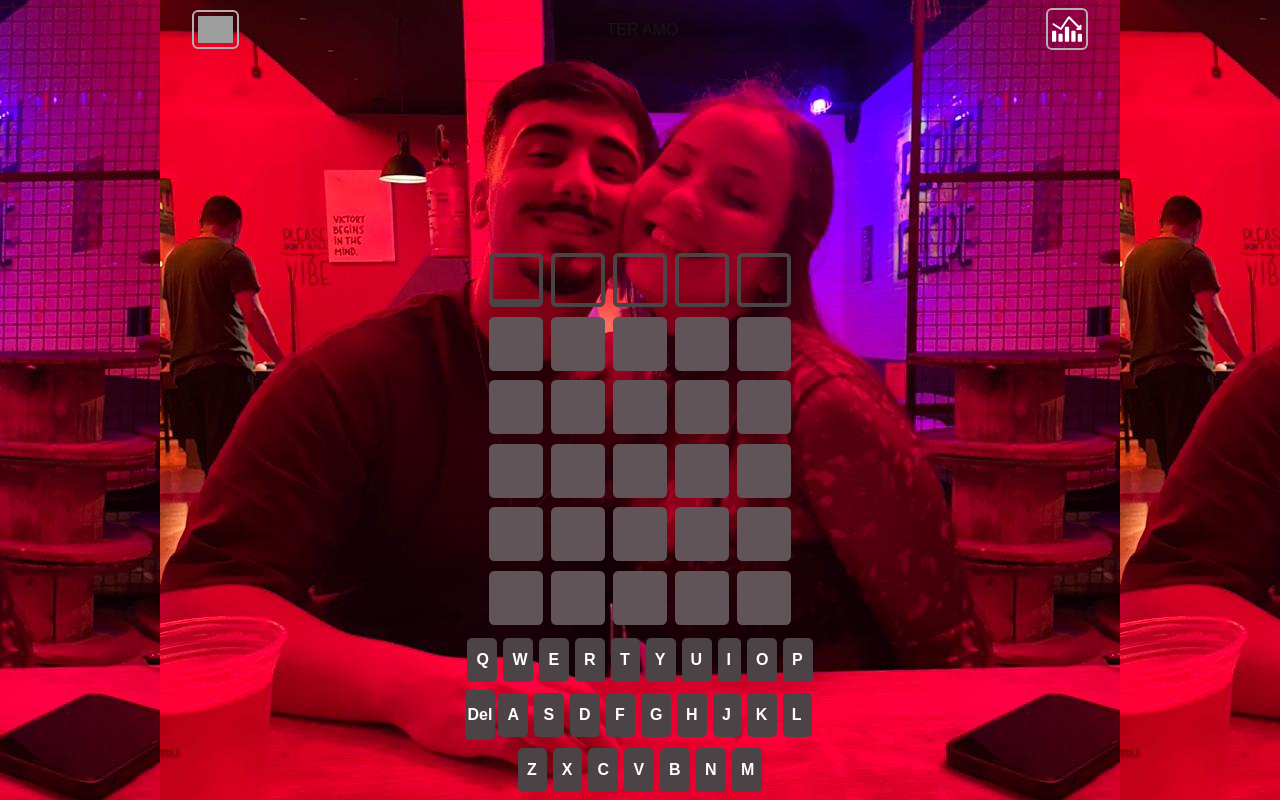
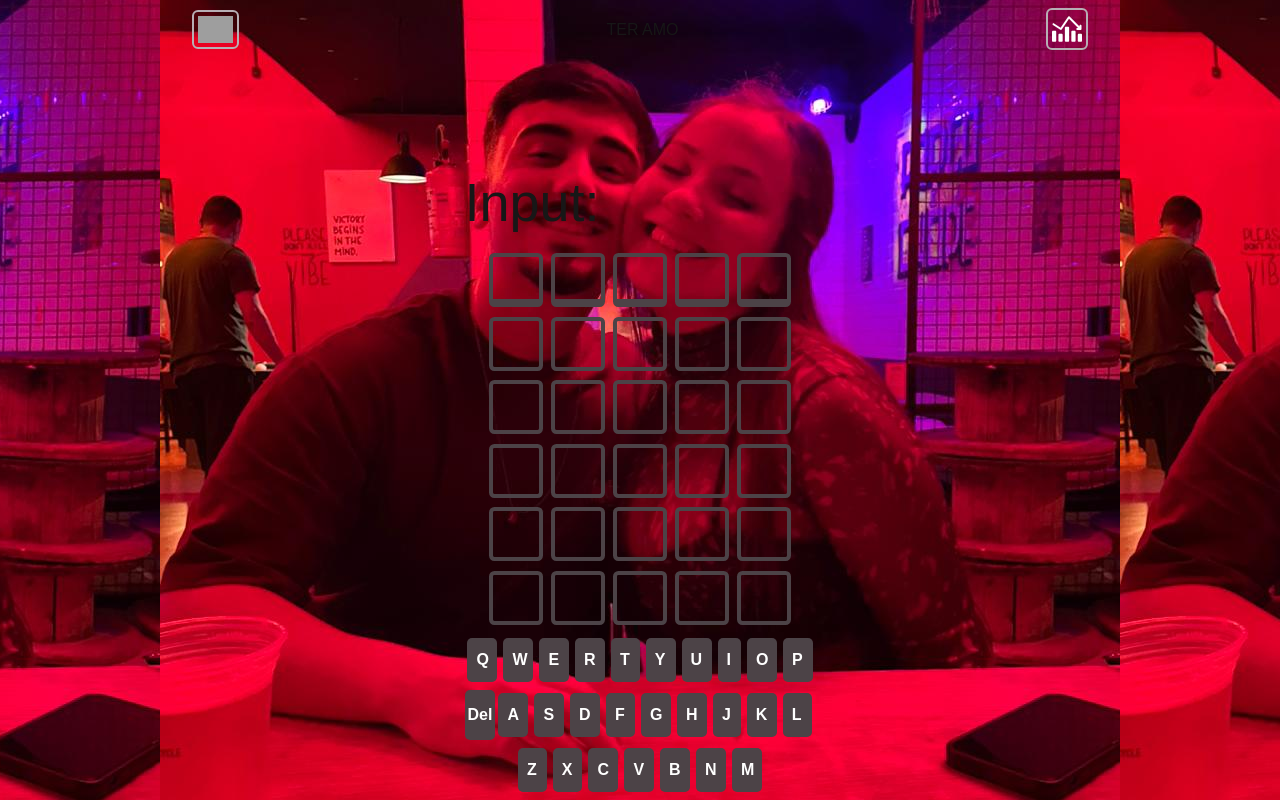
Before and after one commit to PedroBNe/termo, a Next.js app: page /palavras/primeira in a window 1280 px wide. Built offline with nearby package versions, Linux system fonts and the light colour scheme; grey boxes are pictures that could not be loaded.

Commit message:
att:foicerto

```diff
--- a/src/app/palavras/primeira/page.tsx
+++ b/src/app/palavras/primeira/page.tsx
@@ -6,20 +6,28 @@ import { useState } from "react";
 
 export default function Primeira() {
 
-  const [input, setInput] = useState("");
+  const [input, setInput] = useState<string>("");
 
-  // Função para atualizar o input a partir do Teclado
+  // Função chamada quando uma tecla é clicada no teclado virtual
   const handleKeyClick = (key: string) => {
-    setInput((prevInput) => prevInput + key);
+    if (input.length < 5) {
+      setInput((prev) => prev + key); // Adiciona a tecla clicada ao input
+    }
   };
 
+  // Função chamada quando o backspace é clicado no teclado virtual
   const handleBackspace = () => {
-    setInput((prevInput) => prevInput.slice(0, -1));
+    setInput((prev) => prev.slice(0, -1)); // Remove o último caractere do input
+  };
+
+  // Função passada para o componente Game para resetar o input
+  const resetInput = () => {
+    setInput(""); // Limpa o input
   };
 
   return (
     <div>
-      <Game palavraCerta="TESTE" input={input} />
+      <Game palavraCerta="TESTE" input={input} resetInput={resetInput} />
       <Teclado
         handleKeyClick={handleKeyClick}
         handleBackspace={handleBackspace}
--- a/src/components/Game.tsx
+++ b/src/components/Game.tsx
@@ -1,56 +1,68 @@
-import React from "react";
+"use client";
+
+import React, { useState, useEffect } from "react";
 
 interface GameProps {
   palavraCerta: string;
   input: string;
+  resetInput: () => void; // Uma função para resetar o input após cada tentativa
 }
 
-export const Game = ({ palavraCerta, input }: GameProps) => {
+export const Game = ({ palavraCerta, input, resetInput }: GameProps) => {
+  const [tentativas, setTentativas] = useState<string[][]>([
+    ["", "", "", "", ""], // Primeira tentativa
+    ["", "", "", "", ""], // Segunda tentativa
+    ["", "", "", "", ""], // Terceira tentativa
+    ["", "", "", "", ""], // Quarta tentativa
+    ["", "", "", "", ""], // Quinta tentativa
+    ["", "", "", "", ""], // Sexta tentativa
+  ]);
+  const [tentativaAtual, setTentativaAtual] = useState<number>(0);
+  const [letrasAtuais, setLetrasAtuais] = useState<string[]>(["", "", "", "", ""]);
+
+  // Atualiza as letras da tentativa atual conforme o input
+  useEffect(() => {
+    if (input.length <= 5) {
+      const novaTentativa = [...letrasAtuais];
+      for (let i = 0; i < input.length; i++) {
+        novaTentativa[i] = input[i].toUpperCase();
+      }
+      setLetrasAtuais(novaTentativa);
+    }
+  }, [input]);
+
+  // Submeter a tentativa depois que as letrasAtuais estiverem completamente atualizadas
+  useEffect(() => {
+    // Somente submeter a tentativa após garantir que `letrasAtuais` foi atualizado
+    if (input.length === 5 && letrasAtuais.every((letra) => letra !== "")) {
+      const novasTentativas = [...tentativas];
+      novasTentativas[tentativaAtual] = [...letrasAtuais]; // Salva as letras da tentativa atual
+
+      setTentativas(novasTentativas); // Atualiza o array de tentativas
+      setTentativaAtual((prev) => prev + 1); // Vai para a próxima tentativa
+      setLetrasAtuais(["", "", "", "", ""]); // Reseta as letras da tentativa atual
+      resetInput(); // Reseta o input
+    }
+  }, [letrasAtuais]); // Monitorar mudanças em letrasAtuais
 
   return (
     <div className="boxContainerGame">
-      <div className="containerGame">
-        <div className="games editGame activeGame"></div>
-        <div className="games editGame"></div>
-        <div className="games editGame"></div>
-        <div className="games editGame"></div>
-        <div className="games editGame"></div>
-      </div>
-      <div className="containerGame">
-        <div className="games "></div>
-        <div className="games"></div>
-        <div className="games"></div>
-        <div className="games"></div>
-        <div className="games"></div>
-      </div>
-      <div className="containerGame">
-        <div className="games "></div>
-        <div className="games"></div>
-        <div className="games"></div>
-        <div className="games"></div>
-        <div className="games"></div>
-      </div>
-      <div className="containerGame">
-        <div className="games "></div>
-        <div className="games"></div>
-        <div className="games"></div>
-        <div className="games"></div>
-        <div className="games"></div>
-      </div>
-      <div className="containerGame">
-        <div className="games "></div>
-        <div className="games"></div>
-        <div className="games"></div>
-        <div className="games"></div>
-        <div className="games"></div>
-      </div>
-      <div className="containerGame">
-        <div className="games"></div>
-        <div className="games"></div>
-        <div className="games"></div>
-        <div className="games"></div>
-        <div className="games"></div>
-      </div>
+      {/* Exibe o valor do input como referência */}
+      <div>Input: {input}</div>
+
+      {tentativas.map((tentativa, index) => (
+        <div key={index} className="containerGame">
+          {tentativa.map((letra, i) => (
+            <div
+              key={i}
+              className={`games editGame ${index === tentativaAtual ? "activeGame" : ""}`}
+            >
+              {/* Exibe a letra ou deixa o campo vazio */}
+              {index === tentativaAtual ? letrasAtuais[i] : letra}
+            </div>
+          ))}
+        </div>
+      ))}
     </div>
-  )
-}
+  );
+};
```
